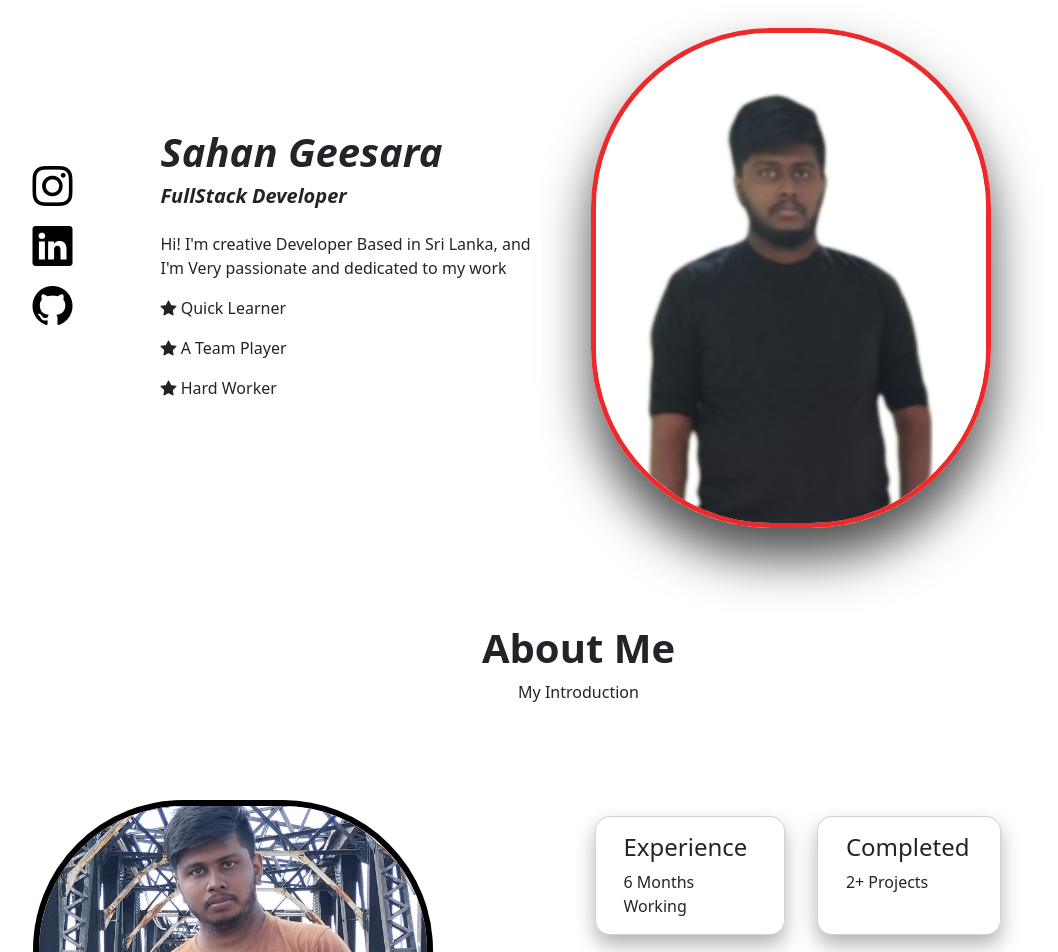
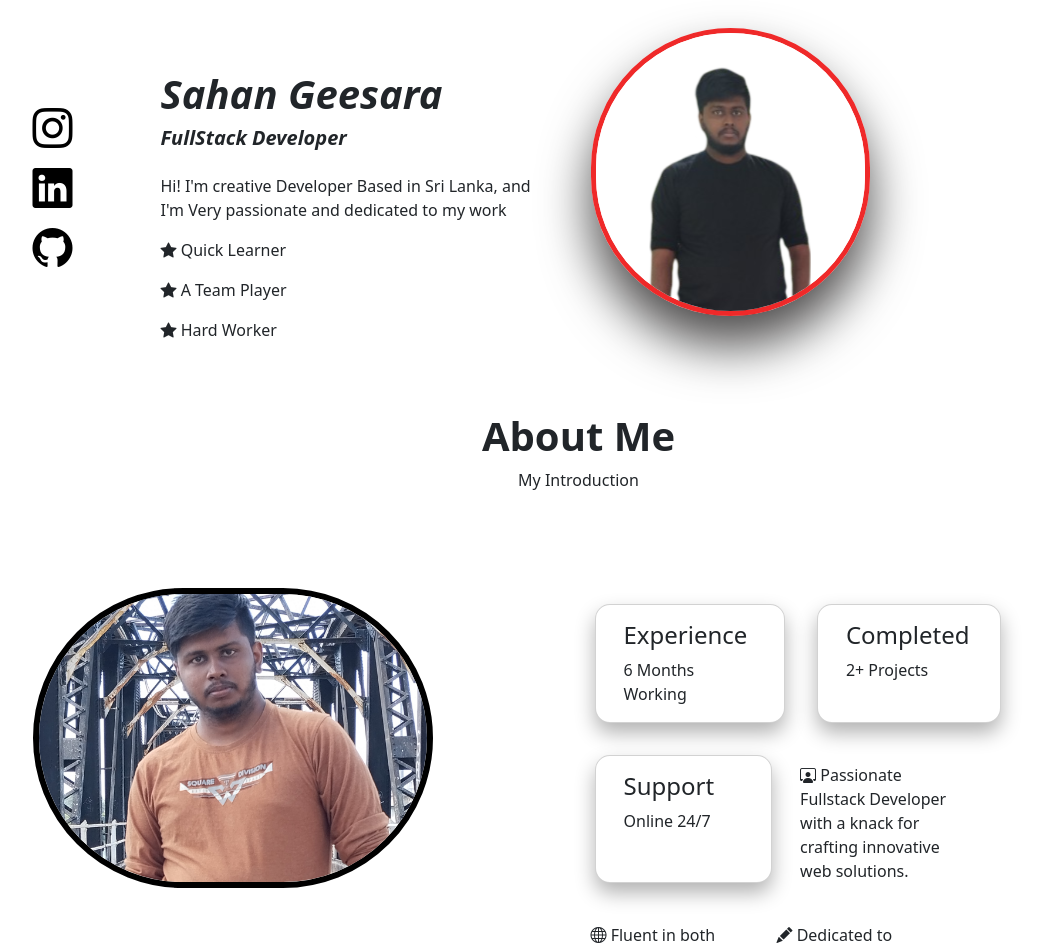
Before and after one commit to sahan99827/sahan_geesara_portfolio, a Vue app: page / in a window 1280 px wide. Shown: the part 80-1032 px from the top of the page, without its empty margins (81-1139 px from the left). Built offline with nearby package versions, Linux system fonts and the light colour scheme.

Commit message:
image margin mobile view

```diff
--- a/src/components/About.vue
+++ b/src/components/About.vue
@@ -7,8 +7,10 @@
 
   <div class="container">
     <div class="row justify-content-center mt-5 mb-5">
-      <div class="col-md-6 mt-5">
-        <img src="/assets/1.jpg" alt="Image Description" width="400px" height="300px" >
+      <div class="col-md-6 mt-5 mb-5">
+        <div>
+          <img src="/assets/1.jpg" alt="Image Description" width="400px" height="300px" >
+        </div>
       </div>
       <div class="col-md-6 mt-5">
         <div class="row">
--- a/src/components/Welcome.vue
+++ b/src/components/Welcome.vue
@@ -1,6 +1,6 @@
 <template>
   <div class="row">
-      <div class="col-md-6 mt-5 ">
+      <div class="col-md-6">
         <div class="margH1">
           <h1><strong><em>Sahan Geesara</em></strong></h1>
           <h5 class="mb-4"><strong><em>FullStack Developer</em></strong></h5>
@@ -17,7 +17,9 @@
 
     </div>
     <div class="col-md-6 mt-5 mb-5">
-      <img src="/assets/1.png" alt="Image Description" style="width:400px; height:500px"  >
+      <div>
+        <img src="/assets/1.png" alt="Image Description" style="width:auto; height:auto">
+      </div>
     </div>
   </div>
 
@@ -43,7 +45,7 @@ a{
   margin-left: -140px !important;
 }
 .margH1{
-  margin-top: 100px !important;
+  margin-top: 90px !important;
   margin-left: 140px !important;
 
 }
```
